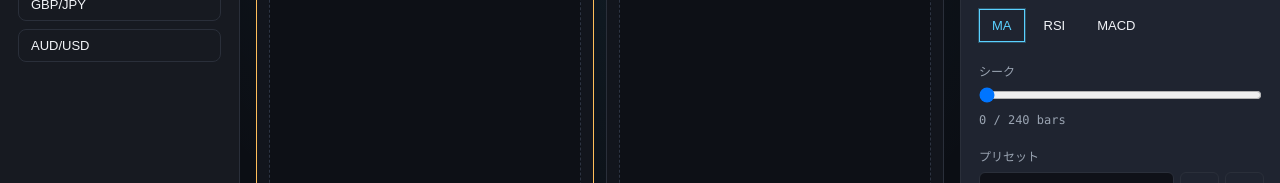
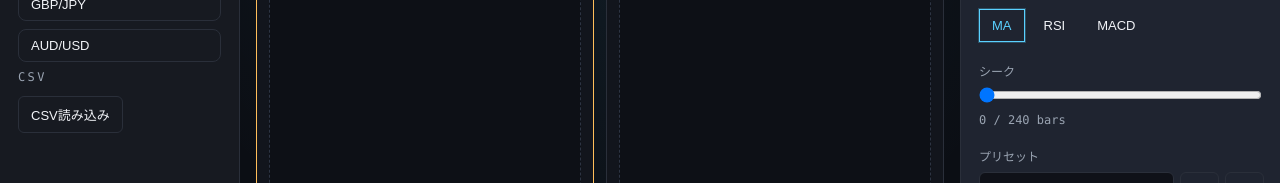
Before and after one commit to RishuKayatani/fxgui, a React (Vite) app: page / in a window 1280 px wide. Shown: the part 244-427 px from the top of the page. Built offline with nearby package versions, Linux system fonts and the light colour scheme.

Commit message:
Wire CSV ingestion to UI

```diff
--- a/src/App.css
+++ b/src/App.css
@@ -253,3 +253,15 @@ input[type="range"] {
     gap: 6px;
   }
 }
+
+.ingest-info {
+  margin-top: 8px;
+  font-size: 12px;
+  color: var(--muted);
+}
+
+.ingest-error {
+  margin-top: 8px;
+  font-size: 12px;
+  color: #ff6b6b;
+}
--- a/src/App.jsx
+++ b/src/App.jsx
@@ -1,4 +1,5 @@
 import { useMemo, useState } from "react";
+import { open } from "@tauri-apps/api/dialog";
 import { invoke } from "@tauri-apps/api/core";
 import "./App.css";
 
@@ -24,6 +25,9 @@ function App() {
   );
   const [presets, setPresets] = useState([]);
   const [presetName, setPresetName] = useState("");
+  const [ingestInfo, setIngestInfo] = useState(null);
+  const [ingestError, setIngestError] = useState("");
+  const [ingestLoading, setIngestLoading] = useState(false);
 
   const panes = useMemo(() => paneState.slice(0, split), [paneState, split]);
   const active = paneState[activePane];
@@ -62,6 +66,32 @@ function App() {
   const deletePreset = async (name) => {
     await invoke("delete_preset", { name });
     await refreshPresets();
+  };
+
+  const ingestCsv = async () => {
+    setIngestError("");
+    setIngestLoading(true);
+    try {
+      const file = await open({
+        multiple: false,
+        filters: [{ name: "CSV/TSV", extensions: ["csv", "tsv"] }],
+      });
+      if (!file) {
+        setIngestLoading(false);
+        return;
+      }
+      const result = await invoke("ingest_csv", { path: file });
+      setIngestInfo({
+        path: result.dataset.source_path,
+        rows: result.dataset.candles.length,
+        usedCache: result.used_cache,
+      });
+      updatePane(activePane, { bars: result.dataset.candles.length, seek: 0 });
+    } catch (err) {
+      setIngestError(String(err));
+    } finally {
+      setIngestLoading(false);
+    }
   };
 
   return (
@@ -111,18 +141,41 @@ function App() {
       <div className="layout">
         <aside className="sidebar">
           <div className="panel-title">通貨ペア</div>
-          {["USD/JPY", "EUR/USD", "GBP/JPY", "AUD/USD"].map((pair) => (
+          {[
+            "USD/JPY",
+            "EUR/USD",
+            "GBP/JPY",
+            "AUD/USD",
+          ].map((pair) => (
             <button
               key={pair}
               type="button"
               className={
-                paneState[activePane].pair === pair ? "list-item active" : "list-item"
+                paneState[activePane].pair === pair
+                  ? "list-item active"
+                  : "list-item"
               }
               onClick={() => updatePane(activePane, { pair })}
             >
               {pair}
             </button>
           ))}
+          <div className="panel-title">CSV</div>
+          <button
+            type="button"
+            className="ghost"
+            onClick={ingestCsv}
+            disabled={ingestLoading}
+          >
+            {ingestLoading ? "読み込み中..." : "CSV読み込み"}
+          </button>
+          {ingestInfo ? (
+            <div className="ingest-info">
+              <div>rows: {ingestInfo.rows}</div>
+              <div>cache: {ingestInfo.usedCache ? "hit" : "miss"}</div>
+            </div>
+          ) : null}
+          {ingestError ? <div className="ingest-error">{ingestError}</div> : null}
         </aside>
 
         <main
@@ -143,7 +196,9 @@ function App() {
                 <span>{pane.timeframe}</span>
               </div>
               <div className="pane-body">
-                <div className="chart-placeholder">Chart</div>
+                <div className="chart-placeholder">
+                  {ingestInfo ? `Loaded ${ingestInfo.rows} rows` : "Chart"}
+                </div>
               </div>
               <div className="pane-footer">
                 {pane.indicator}
@@ -160,12 +215,7 @@ function App() {
           <div className="setting-block">
             <label>足の種類</label>
             <div className="segmented">
-              {[
-                "M1",
-                "M5",
-                "H1",
-                "D1",
-              ].map((tf) => (
+              {["M1", "M5", "H1", "D1"].map((tf) => (
                 <button
                   key={tf}
                   type="button"
@@ -180,11 +230,7 @@ function App() {
           <div className="setting-block">
             <label>インジケーター</label>
             <div className="segmented">
-              {[
-                "MA",
-                "RSI",
-                "MACD",
-              ].map((ind) => (
+              {["MA", "RSI", "MACD"].map((ind) => (
                 <button
                   key={ind}
                   type="button"
```
